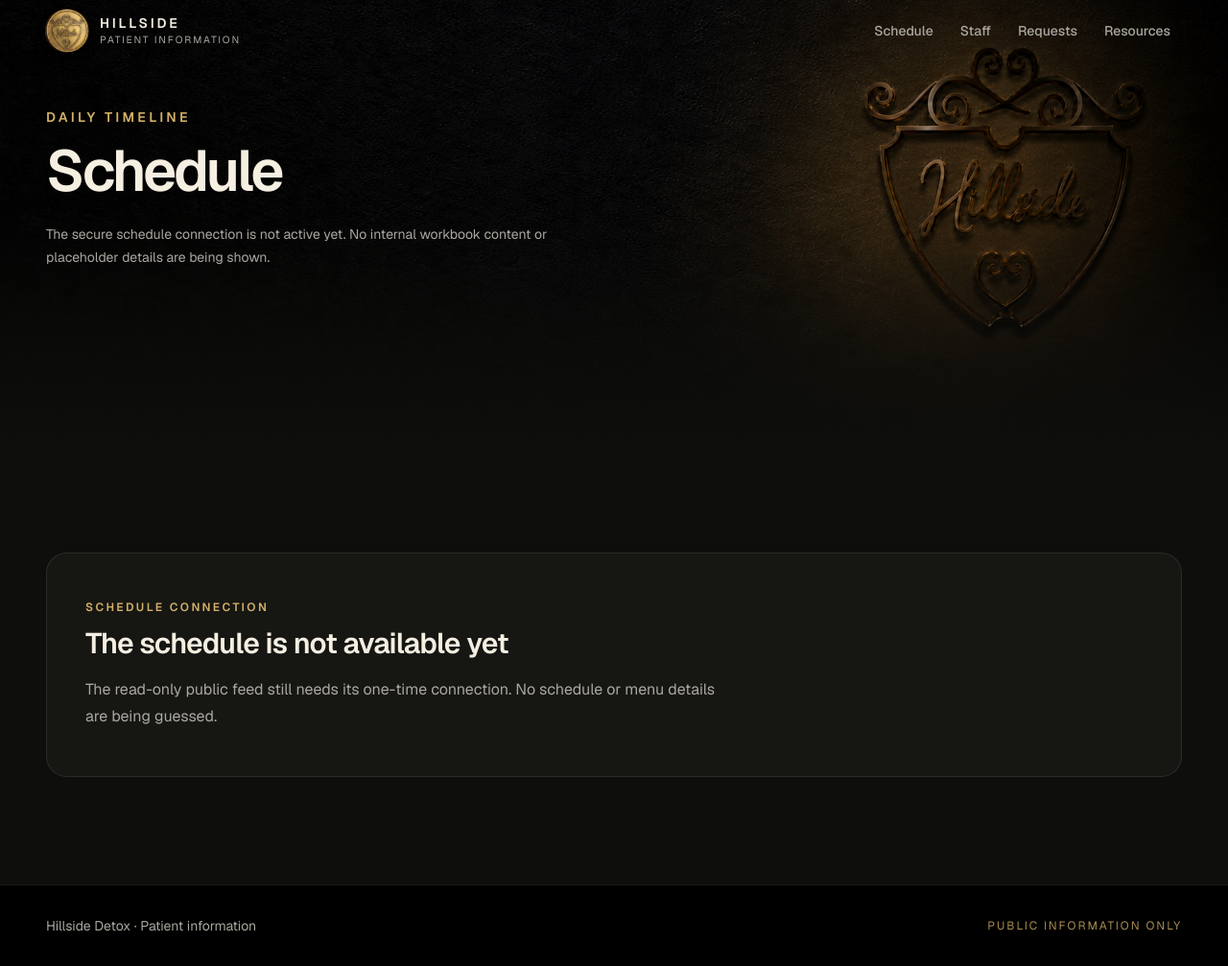
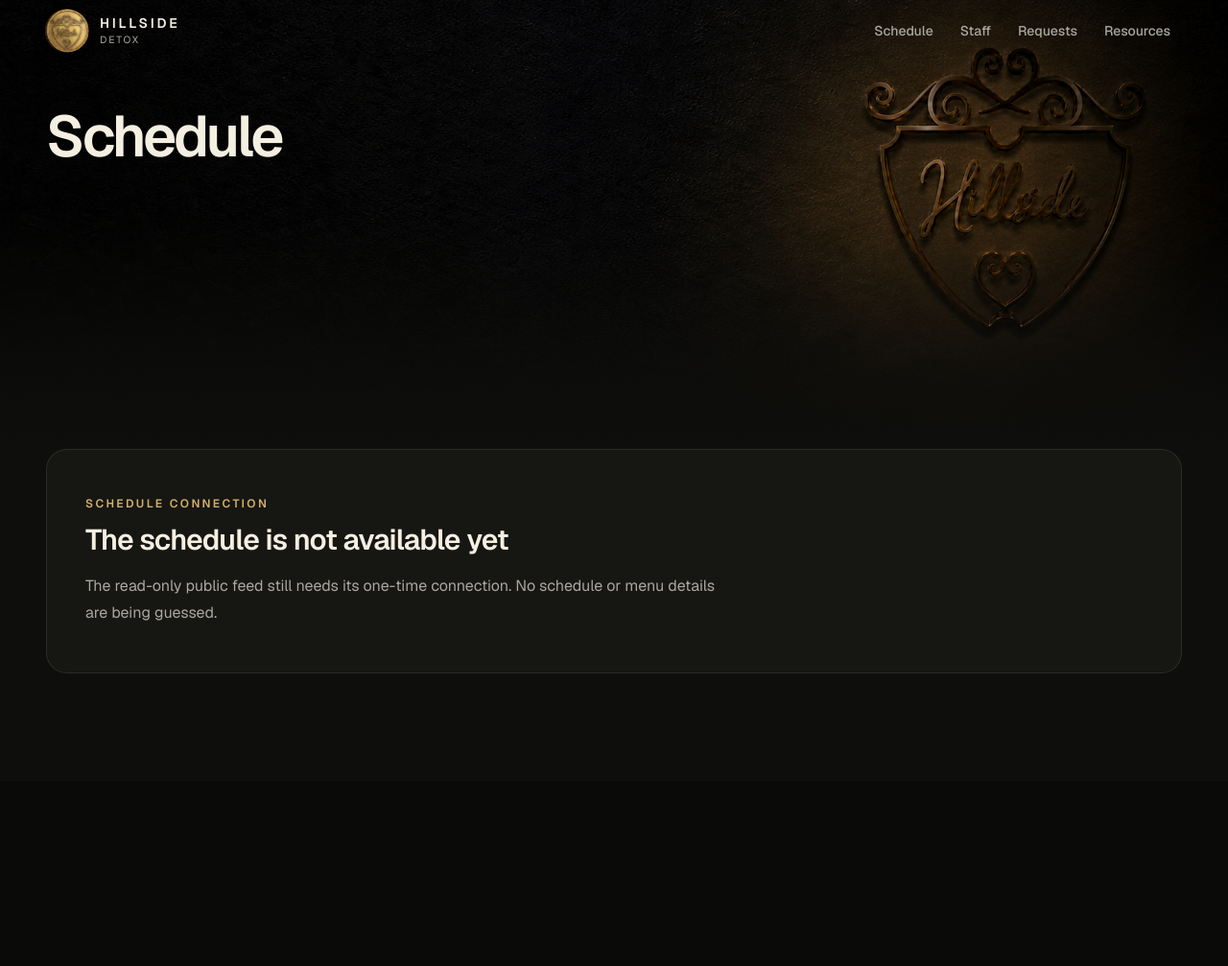
Before and after one commit to Beams123/hillside-patient-site, a Next.js app: page /master-schedule in a window 1280 px wide. Shown: the whole page at 96% size. After the commit the page ends 814 px from the top, so only its background shows below. Built offline with nearby package versions, Linux system fonts and the light colour scheme.

Commit message:
Refine schedule and staff presentation

```diff
--- a/src/app/master-schedule/page.tsx
+++ b/src/app/master-schedule/page.tsx
@@ -5,6 +5,7 @@
 import { SiteFooter } from "@/components/site-footer";
 import { SiteHeader } from "@/components/site-header";
 import { getHillsidePublicData } from "@/lib/hillside-data";
+import type { HillsidePublicData } from "@/types/hillside-data";
 
 export const metadata: Metadata = {
   title: "Schedule | Hillside Detox",
@@ -12,11 +13,40 @@
     "View Hillside groups, meals, and daily activities in one filterable schedule.",
 };
 
+const scheduleDateFormatter = new Intl.DateTimeFormat("en-US", {
+  month: "long",
+  day: "numeric",
+  timeZone: "UTC",
+});
+
+function getScheduleDateRange(data: HillsidePublicData) {
+  const firstSchedule = data.schedules[0];
+  const firstDate = firstSchedule?.days[0]?.date;
+  const lastDate = firstSchedule?.days.at(-1)?.date;
+
+  if (!firstDate || !lastDate) {
+    return "";
+  }
+
+  const start = new Date(`${firstDate}T12:00:00Z`);
+  const end = new Date(`${lastDate}T12:00:00Z`);
+
+  if (Number.isNaN(start.getTime()) || Number.isNaN(end.getTime())) {
+    return "";
+  }
+
+  return `${scheduleDateFormatter.format(start)} - ${scheduleDateFormatter.format(end)}`;
+}
+
 export default async function MasterSchedulePage() {
   const dataResult = await getHillsidePublicData();
   const isScheduleAvailable =
     dataResult.status === "available" &&
     dataResult.data.schedules.length > 0;
+  const scheduleDateRange =
+    dataResult.status === "available"
+      ? getScheduleDateRange(dataResult.data)
+      : "";
 
   return (
     <div id="top" className="min-h-screen overflow-x-clip bg-background">
@@ -37,20 +67,17 @@
           <AmbientHillsideSign />
           <div className="mx-auto w-full max-w-7xl px-5 pb-20 pt-16 sm:px-8 sm:pb-24 sm:pt-20 lg:px-12 lg:pb-28 lg:pt-28">
             <div className="sm:max-w-[52%]">
-              <p className="text-sm font-semibold uppercase tracking-[0.24em] text-brand-gold">
-                Daily timeline
-              </p>
               <h1
                 id="master-schedule-heading"
-                className="mt-4 text-balance text-5xl font-semibold tracking-[-0.05em] text-brand-cream sm:text-6xl"
+                className="text-balance text-5xl font-semibold tracking-[-0.05em] text-brand-cream sm:text-6xl"
               >
                 Schedule
               </h1>
-              <p className="mt-6 max-w-xl text-sm leading-6 text-brand-muted">
-                {isScheduleAvailable
-                  ? `Showing approved group, meal, and daily activity information for ${dataResult.data.weekLabel}. Choose ATS or CSS, then filter the timeline.`
-                  : "The secure schedule connection is not active yet. No internal workbook content or placeholder details are being shown."}
-              </p>
+              {scheduleDateRange ? (
+                <p className="mt-5 text-sm font-semibold tracking-[0.08em] text-brand-gold">
+                  {scheduleDateRange}
+                </p>
+              ) : null}
             </div>
 
             <div className="mt-20 sm:mt-[18.5rem]">
--- a/src/app/staff/[slug]/page.tsx
+++ b/src/app/staff/[slug]/page.tsx
@@ -1,6 +1,6 @@
 import type { Metadata } from "next";
 import Link from "next/link";
-import { ArrowLeft, Mail, ShieldCheck } from "lucide-react";
+import { ArrowLeft, Mail, Phone } from "lucide-react";
 import { notFound } from "next/navigation";
 
 import { AmbientHillsideSign } from "@/components/ambient-hillside-sign";
@@ -56,6 +56,10 @@
   const biographyParagraphs = member.bio
     ? member.bio.split("\n")
     : ["A public biography has not been posted yet."];
+  const hasContactDetails = Boolean(member.email || member.phone);
+  const phoneHref = member.phone
+    ? `tel:${member.phone.replace(/[^\d+]/g, "")}`
+    : "";
 
   return (
     <div id="top" className="min-h-screen overflow-x-clip bg-background">
@@ -112,7 +116,7 @@
           <div className="mx-auto w-full max-w-7xl px-5 py-16 sm:px-8 sm:py-20 lg:px-12 lg:py-24">
             <div
               className={
-                member.email
+                hasContactDetails
                   ? "grid max-w-5xl gap-6 lg:grid-cols-[minmax(0,1fr)_20rem] lg:items-start"
                   : "max-w-3xl"
               }
@@ -132,14 +136,9 @@
                     <p key={`${member.slug}-bio-${index}`}>{paragraph}</p>
                   ))}
                 </div>
-
-                <p className="mt-10 inline-flex items-center gap-2 rounded-full border border-brand-gold/20 bg-brand-gold/[0.06] px-4 py-2 text-sm text-brand-gold">
-                  <ShieldCheck className="size-4" aria-hidden="true" />
-                  Approved public information only
-                </p>
               </article>
 
-              {member.email ? (
+              {hasContactDetails ? (
                 <aside
                   aria-labelledby="contact-heading"
                   className="rounded-2xl border border-white/[0.09] bg-brand-panel p-6 sm:p-7"
@@ -151,21 +150,31 @@
                       aria-hidden="true"
                     />
                   </div>
-                  <p className="mt-6 text-xs font-semibold uppercase tracking-[0.18em] text-brand-gold">
-                    Contact
-                  </p>
                   <h2
                     id="contact-heading"
-                    className="mt-2 text-xl font-semibold tracking-tight text-brand-cream"
+                    className="mt-6 text-xl font-semibold tracking-tight text-brand-cream"
                   >
-                    Public work email
+                    Contact
                   </h2>
-                  <a
-                    href={`mailto:${member.email}`}
-                    className="mt-4 block break-all text-sm font-semibold leading-6 text-brand-gold underline decoration-brand-gold/35 underline-offset-4 transition-colors hover:text-brand-gold-light"
-                  >
-                    {member.email}
-                  </a>
+                  <div className="mt-4 space-y-4">
+                    {member.email ? (
+                      <a
+                        href={`mailto:${member.email}`}
+                        className="block break-all text-sm font-semibold leading-6 text-brand-gold underline decoration-brand-gold/35 underline-offset-4 transition-colors hover:text-brand-gold-light"
+                      >
+                        {member.email}
+                      </a>
+                    ) : null}
+                    {member.phone ? (
+                      <a
+                        href={phoneHref}
+                        className="inline-flex items-center gap-2 text-sm font-semibold leading-6 text-brand-gold underline decoration-brand-gold/35 underline-offset-4 transition-colors hover:text-brand-gold-light"
+                      >
+                        <Phone className="size-4" aria-hidden="true" />
+                        {member.phone}
+                      </a>
+                    ) : null}
+                  </div>
                   <p className="mt-6 border-t border-white/[0.08] pt-5 text-xs leading-5 text-brand-muted">
                     For general communication only. Do not include medical,
                     treatment, or other confidential information in an
--- a/src/app/staff/page.tsx
+++ b/src/app/staff/page.tsx
@@ -1,6 +1,6 @@
 import type { Metadata } from "next";
 import Link from "next/link";
-import { ArrowLeft, ShieldCheck, UsersRound } from "lucide-react";
+import { ArrowLeft, UsersRound } from "lucide-react";
 
 import { AmbientHillsideSign } from "@/components/ambient-hillside-sign";
 import { SiteFooter } from "@/components/site-footer";
@@ -44,22 +44,14 @@
               Back to schedule
             </Link>
             <div className="sm:max-w-[52%]">
-              <p className="mt-8 text-sm font-semibold uppercase tracking-[0.24em] text-brand-gold">
-                People at Hillside
-              </p>
               <h1
                 id="staff-heading"
-                className="mt-4 text-balance text-5xl font-semibold leading-[1.02] tracking-[-0.05em] text-brand-cream sm:text-6xl"
+                className="mt-8 text-balance text-5xl font-semibold leading-[1.02] tracking-[-0.05em] text-brand-cream sm:text-6xl"
               >
                 Staff directory
               </h1>
-              <p className="mt-6 text-pretty text-lg leading-8 text-brand-muted">
-                Find approved staff names, roles, and biographies.
-              </p>
-
-              <p className="mt-8 inline-flex items-center gap-2 rounded-full border border-brand-gold/20 bg-brand-gold/[0.06] px-4 py-2 text-sm text-brand-gold">
-                <ShieldCheck className="size-4" aria-hidden="true" />
-                Approved public information only
+              <p className="mt-5 text-sm font-semibold uppercase tracking-[0.24em] text-brand-gold">
+                People at Hillside
               </p>
             </div>
           </div>
@@ -69,7 +61,7 @@
           <div className="mx-auto w-full max-w-7xl px-5 py-16 sm:px-8 sm:py-20 lg:px-12 lg:py-24">
             {hasStaff ? (
               <>
-                <div className="mb-8 flex flex-col gap-3 border-b border-white/[0.08] pb-7 sm:flex-row sm:items-end sm:justify-between">
+                <div className="mb-8 border-b border-white/[0.08] pb-7">
                   <div>
                     <p className="text-xs font-semibold uppercase tracking-[0.2em] text-brand-gold">
                       Staff
@@ -78,11 +70,6 @@
                       Meet the team
                     </h2>
                   </div>
-                  <p className="max-w-lg text-sm leading-6 text-brand-muted">
-                    Only entries marked for public display in the approved
-                    staff sheet appear here. Choose a department, then select
-                    a card to read that person&apos;s posted biography.
-                  </p>
                 </div>
 
                 <StaffDirectory staff={dataResult.data.staff} />
--- a/src/components/master-schedule.tsx
+++ b/src/components/master-schedule.tsx
@@ -412,7 +412,7 @@
 
       <fieldset className="mt-5">
         <legend className="text-xs font-semibold uppercase tracking-[0.18em] text-brand-muted">
-          Show in the timeline
+          Show in timeline
         </legend>
         <div className="mt-3 flex flex-wrap gap-2.5">
           <button
--- a/src/components/site-footer.tsx
+++ b/src/components/site-footer.tsx
@@ -1,12 +1,3 @@
 export function SiteFooter() {
-  return (
-    <footer className="border-t border-brand-gold/15 bg-black">
-      <div className="mx-auto flex w-full max-w-7xl flex-col gap-3 px-5 py-8 text-sm text-brand-muted sm:px-8 md:flex-row md:items-center md:justify-between lg:px-12">
-        <p>Hillside Detox · Patient information</p>
-        <p className="text-xs uppercase tracking-[0.16em] text-brand-gold/80">
-          Public information only
-        </p>
-      </div>
-    </footer>
-  );
+  return null;
 }
--- a/src/components/site-header.tsx
+++ b/src/components/site-header.tsx
@@ -1,13 +1,39 @@
+"use client";
+
 import Image from "next/image";
 import Link from "next/link";
+import { useEffect, useState } from "react";
 
 import { navigationItems } from "@/data/homepage";
 
 const coinEdgeDepths = [-3, -2, -1, 0, 1, 2, 3];
 
 export function SiteHeader() {
+  const [isScrolled, setIsScrolled] = useState(false);
+
+  useEffect(() => {
+    const updateHeaderBackground = () => {
+      setIsScrolled(window.scrollY > 8);
+    };
+
+    updateHeaderBackground();
+    window.addEventListener("scroll", updateHeaderBackground, {
+      passive: true,
+    });
+
+    return () => {
+      window.removeEventListener("scroll", updateHeaderBackground);
+    };
+  }, []);
+
   return (
-    <header className="sticky top-0 z-50 bg-transparent md:fixed md:inset-x-0">
+    <header
+      className={`sticky top-0 z-50 transition-[background-color,box-shadow,border-color] duration-200 md:fixed md:inset-x-0 ${
+        isScrolled
+          ? "border-b border-white/[0.07] bg-[#090907]/95 shadow-[0_10px_35px_rgba(0,0,0,0.42)] backdrop-blur-xl"
+          : "border-b border-transparent bg-transparent"
+      }`}
+    >
       <div className="mx-auto flex h-16 w-full max-w-7xl items-center justify-between gap-6 px-5 sm:px-8 lg:px-12">
         <Link
           href="/master-schedule"
@@ -57,7 +83,7 @@
               Hillside
             </span>
             <span className="block text-[0.65rem] uppercase tracking-[0.18em] text-brand-muted">
-              Patient information
+              Detox
             </span>
           </span>
         </Link>
@@ -78,10 +104,7 @@
         </nav>
       </div>
 
-      <nav
-        aria-label="Mobile navigation"
-        className="md:hidden"
-      >
+      <nav aria-label="Mobile navigation" className="md:hidden">
         <ul className="grid grid-cols-4">
           {navigationItems.map((item) => (
             <li key={item.href}>
--- a/src/types/hillside-data.ts
+++ b/src/types/hillside-data.ts
@@ -65,6 +65,7 @@
   directoryGroup: StaffDirectoryGroup;
   displayOrder: number;
   email: string;
+  phone: string;
   portraitUrl: string;
 };
 
```
Also changed, not shown: src/lib/hillside-data.ts (+19 -3 lines), 2 other files (tests, documents, lock files or other folders).
